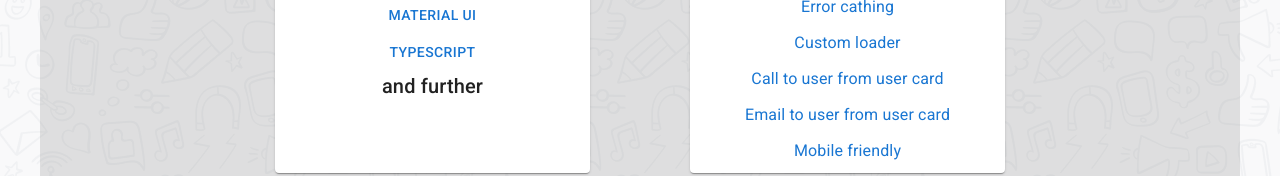
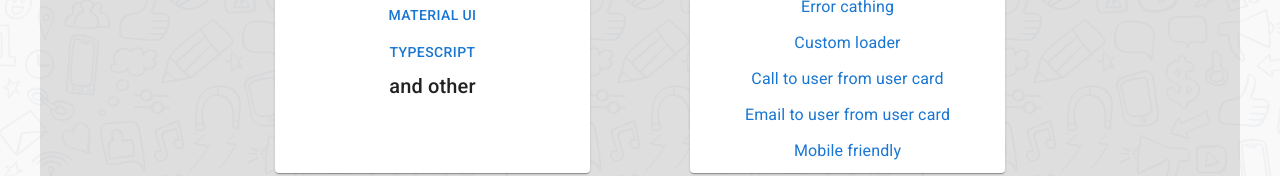
Before and after one commit to Volodymyr-B/firebaseform, a React (Create React App) app: page / in a window 1280 px wide. Shown: the part 342-518 px from the top of the page. Built offline with nearby package versions, Linux system fonts and the light colour scheme; no server answers.

Commit message:
create error-page

```diff
--- a/src/constants/routes.ts
+++ b/src/constants/routes.ts
@@ -1,4 +1,5 @@
 import { FC } from "react";
+import { ErrorPage } from "./../pages/error-page/ErrorPage";
 import { CreateUserPage } from "../pages/create-user-page/CreateUserPage";
 import { UsersListPage } from "../pages/users-list-page/UsersListPage";
 import { MainPage } from "./../pages/main-page/MainPage";
@@ -12,4 +13,5 @@ export const routes: RouteItem[] = [
   { path: "/", Element: MainPage },
   { path: "/create-user", Element: CreateUserPage },
   { path: "/users-list", Element: UsersListPage },
+  { path: "*", Element: ErrorPage },
 ];
--- /dev/null
+++ b/src/pages/error-page/ErrorPage.tsx
@@ -0,0 +1,16 @@
+import { Box, Button, Typography } from "@mui/material";
+import { useNavigate } from "react-router-dom";
+
+export const ErrorPage = () => {
+  const navigate = useNavigate();
+  const goHome = () => navigate("/", { replace: true });
+
+  return (
+    <Box sx={{ display: "flex", flexDirection: "column", gap: "30px" }}>
+      <Typography>Oops, looks like this page doesn't exist</Typography>
+      <Button variant="contained" onClick={goHome}>
+        Home
+      </Button>
+    </Box>
+  );
+};
--- a/src/pages/main-page/MainPage.tsx
+++ b/src/pages/main-page/MainPage.tsx
@@ -52,7 +52,7 @@ export const MainPage = () => {
                   <Button>{tech.title}</Button>
                 </a>
               ))}
-              <Typography variant="h6">and further</Typography>
+              <Typography variant="h6">and other</Typography>
             </Box>
           </Paper>
           <Paper sx={{ padding: "10px" }}>
```
